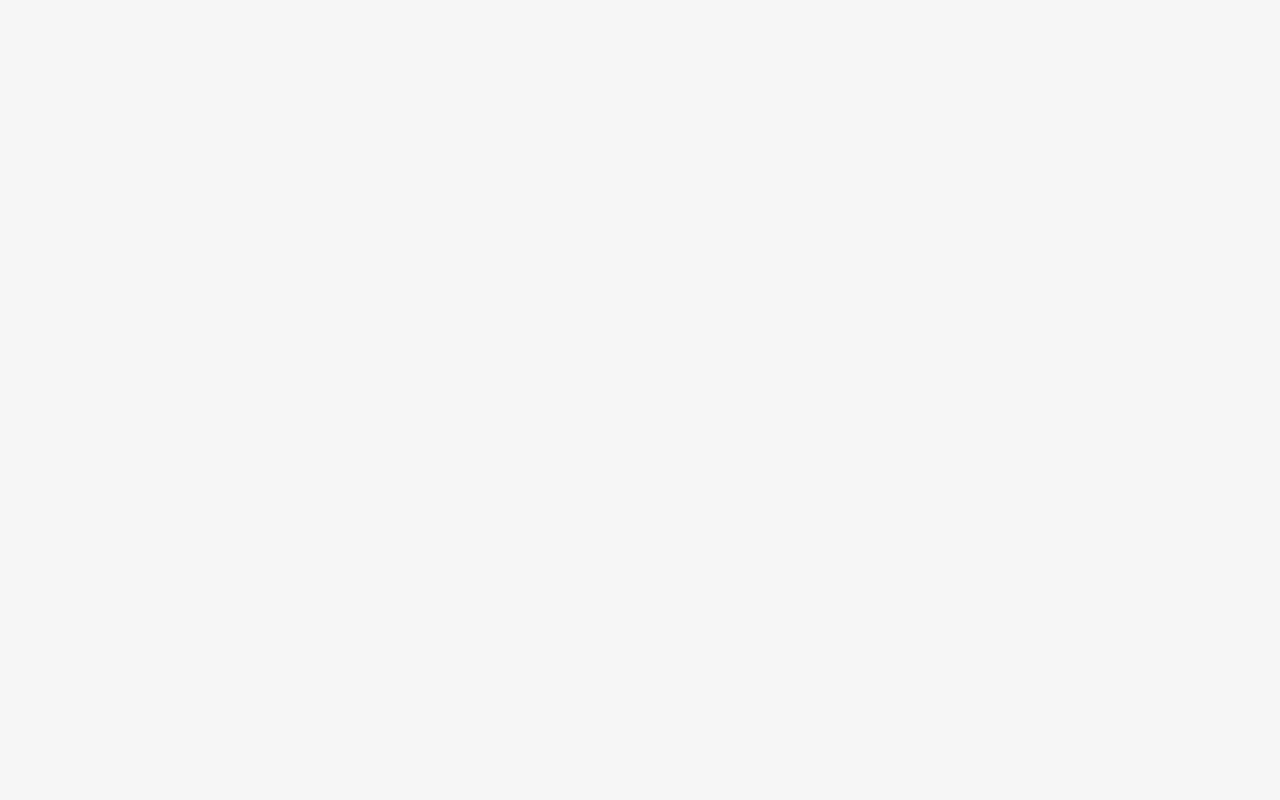
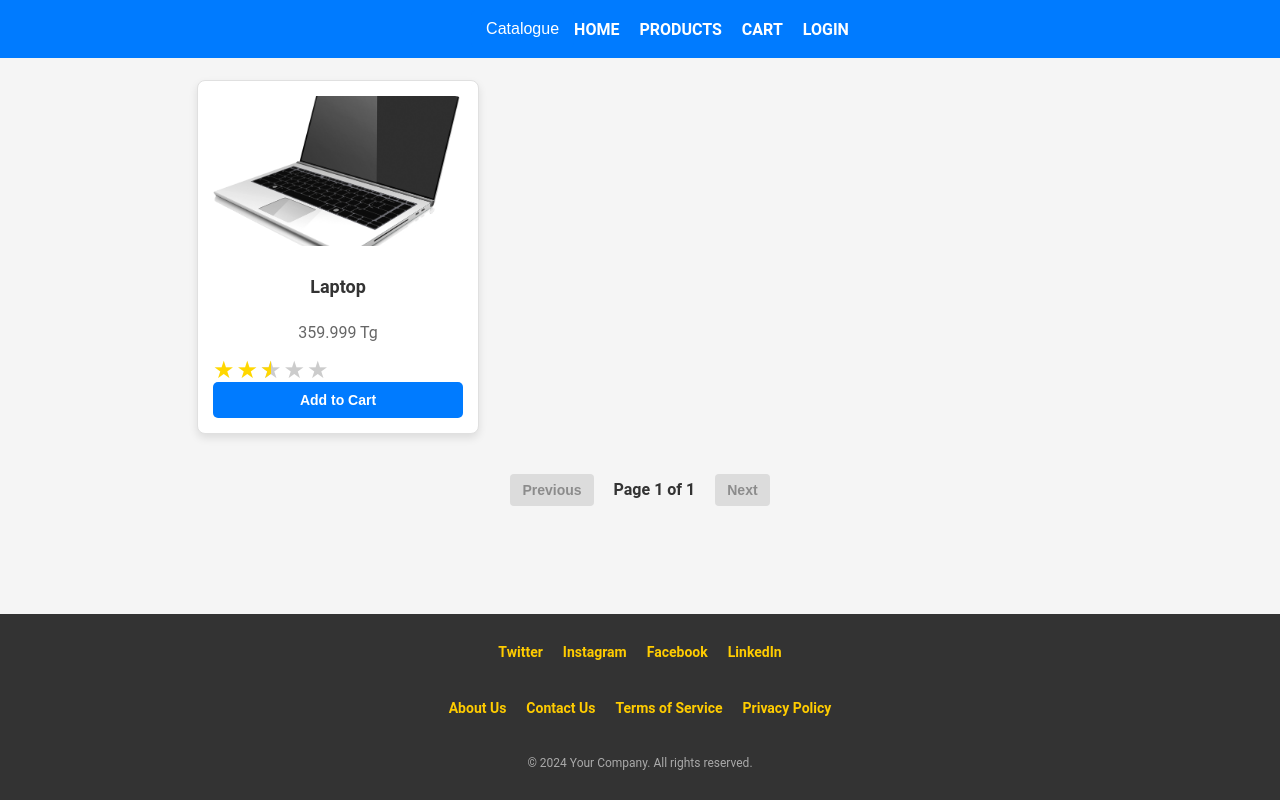
Before and after one commit to Coach-wannabe/ecommerce-vue-2, a Nuxt app: page /laptops in a window 1280 px wide. Before the commit this address had no page. Built offline with nearby package versions, Linux system fonts and the light colour scheme.

Commit message:
rating qwe

```diff
--- /dev/null
+++ b/components/product.vue
@@ -0,0 +1,190 @@
+<template>
+  <div class="products-page">
+    <!-- Product Grid -->
+    <div class="product-grid">
+      <div v-for="product in paginatedProducts" :key="product.id" class="product-card">
+        <img
+            :src="`/assets/images/${product.image}`"
+            alt="Product Image"
+            class="product-image"
+        />
+        <h2>{{ product.name }}</h2>
+        <p>{{ product.price }} Tg</p>
+        <star-rating :rating="product.rating"></star-rating>
+        <button @click="addToCart(product)">
+          {{ isInCart(product.id) ? "Remove from Cart" : "Add to Cart" }}
+        </button>
+      </div>
+    </div>
+
+    <!-- Pagination Controls -->
+    <div class="pagination">
+      <button @click="prevPage" :disabled="currentPage === 1">Previous</button>
+      <span>Page {{ currentPage }} of {{ totalPages }}</span>
+      <button @click="nextPage" :disabled="currentPage === totalPages">Next</button>
+    </div>
+  </div>
+</template>
+
+<script setup>
+import { ref, computed, defineProps } from "vue";
+import { useToast } from "vue-toastification";
+
+// Define Props
+const props = defineProps({
+  products: {
+    type: Array,
+    required: true
+  }
+});
+
+// Toast notification setup
+const toast = useToast();
+
+// Pinia store setup for cart management
+const productStore = useProductStore();
+
+// Pagination setup
+const productsPerPage = 6; // Number of products per page
+const currentPage = ref(1);
+
+// Paginated products
+const paginatedProducts = computed(() => {
+  const start = (currentPage.value - 1) * productsPerPage;
+  return props.products.slice(start, start + productsPerPage);
+});
+
+const totalPages = computed(() => Math.ceil(props.products.length / productsPerPage));
+
+const nextPage = () => {
+  if (currentPage.value < totalPages.value) currentPage.value++;
+};
+
+const prevPage = () => {
+  if (currentPage.value > 1) currentPage.value--;
+};
+
+const addToCart = (product) => {
+  if (productStore.isInCart(product.id)) {
+    productStore.removeFromCart(product.id);
+    toast.info(`${product.name} removed from the cart.`);
+  } else {
+    addToCart(product);
+    toast.success(`${product.name} added to the cart!`);
+  }
+};
+
+const isInCart = (productId) => productStore.isInCart(productId);
+
+</script>
+
+<style scoped>
+/* Styling for the Product Page */
+.products-page {
+  display: flex;
+  flex-direction: column;
+  align-items: center;
+  gap: 20px;
+  padding: 20px;
+}
+
+/* Product Grid */
+.product-grid {
+  display: grid;
+  grid-template-columns: repeat(3, 1fr);
+  gap: 20px;
+}
+
+.product-card {
+  display: flex;
+  flex-direction: column;
+  background-color: white;
+  border: 1px solid #e0e0e0;
+  border-radius: 8px;
+  padding: 15px;
+  box-shadow: 0 4px 8px rgba(0, 0, 0, 0.1);
+  text-align: center;
+}
+
+.product-card:hover {
+  transform: translateY(-5px);
+}
+
+.product-image {
+  width: 100%;
+  height: auto;
+  max-height: 150px;
+  object-fit: cover;
+  margin-bottom: 15px;
+  border-radius: 8px;
+}
+
+h2 {
+  font-size: 18px;
+  color: #333;
+  margin-bottom: 10px;
+}
+
+p {
+  font-size: 16px;
+  color: #666;
+}
+
+button {
+  background-color: #007bff;
+  color: white;
+  border: none;
+  padding: 10px 15px;
+  font-size: 14px;
+  font-weight: bold;
+  border-radius: 5px;
+  cursor: pointer;
+  transition: background-color 0.3s ease;
+}
+
+button:hover {
+  background-color: #0056b3;
+}
+
+button.in-cart {
+  background-color: #ff0000;
+}
+
+button.in-cart:hover {
+  background-color: #cc0000;
+}
+
+/* Pagination Controls */
+.pagination {
+  margin-top: 20px;
+  display: flex;
+  justify-content: center;
+  align-items: center;
+  gap: 20px;
+}
+
+.pagination button {
+  padding: 8px 12px;
+  background-color: #007bff;
+  color: white;
+  border: none;
+  border-radius: 4px;
+  cursor: pointer;
+}
+
+.pagination button:disabled {
+  background-color: #dcdcdc;
+  color: #8c8c8c;
+  cursor: not-allowed;
+}
+
+.pagination button:hover:not(:disabled) {
+  background-color: #0056b3;
+}
+
+.pagination span {
+  font-size: 16px;
+  font-weight: bold;
+  color: #333;
+}
+</style>
--- /dev/null
+++ b/layouts/default.vue
@@ -0,0 +1,99 @@
+<template>
+  <div>
+    <!-- Header with catalogue button -->
+    <header>
+      <nav>
+        <!-- Catalogue Button -->
+        <button @click="toggleCategoryDropdown">Catalogue</button>
+        <div v-if="showCategoryDropdown" class="category-dropdown">
+          <ul>
+            <li @click="selectCategory('Laptops')">Laptops</li>
+            <li @click="selectCategory('Smartphones & Tablets')">Smartphones & Tablets</li>
+            <li @click="selectCategory('Appliances')">Appliances</li>
+            <li @click="selectCategory('Accessories')">Accessories</li>
+            <li @click="selectCategory('Electronics')">Electronics</li>
+          </ul>
+        </div>
+      </nav>
+    </header>
+  </div>
+</template>
+
+<script setup>
+import { ref } from 'vue';
+import { useRouter } from 'vue-router';  // Import Nuxt's useRouter function
+
+// Toggle the category dropdown visibility
+const showCategoryDropdown = ref(false);
+const toggleCategoryDropdown = () => {
+  showCategoryDropdown.value = !showCategoryDropdown.value;
+};
+
+// Use the router to navigate
+const router = useRouter();
+
+// Handle category selection and navigation
+const selectCategory = (category) => {
+  // Construct the route path based on the selected category
+  const categoryPath = category.toLowerCase().replace(/ & /g, '-').replace(/\s/g, '-');
+  router.push(`/${categoryPath}`);  // Navigate to the category page
+  showCategoryDropdown.value = false; // Hide the dropdown after selection
+};
+</script>
+
+<style scoped>
+nav {
+  display: flex;
+  justify-content: space-between;
+  align-items: center;
+}
+
+button {
+  background-color: #007bff;
+  color: white;
+  border: none;
+  padding: 10px 15px;
+  font-size: 16px;
+  border-radius: 5px;
+  cursor: pointer;
+  transition: background-color 0.3s ease;
+}
+
+button:hover {
+  background-color: #0056b3;
+}
+
+/* Category dropdown */
+.category-dropdown {
+  position: absolute;
+  top: 40px;
+  left: 20px;
+  background-color: #f9f9f9;
+  box-shadow: 0px 4px 8px rgba(0, 0, 0, 0.1);
+  border-radius: 8px;
+  padding: 10px;
+  width: 200px;
+}
+
+.category-dropdown ul {
+  list-style: none;
+  padding: 0;
+  margin: 0;
+}
+
+.category-dropdown li {
+  padding: 10px;
+  margin-bottom: 10px;
+  cursor: pointer;
+  font-weight: bold;
+  background-color: #ffffff;
+  border-radius: 4px;
+  transition: background-color 0.3s ease, color 0.3s ease;
+  color: black;
+}
+
+.category-dropdown li:hover {
+  background-color: #007bff;
+  color: white;
+}
+</style>
--- /dev/null
+++ b/pages/laptops.vue
@@ -0,0 +1,22 @@
+<script setup lang="ts">
+
+import { ref, computed } from "vue";
+import { useToast } from "vue-toastification";
+import { useProductStore } from "~/stores/productStore";
+
+const productStore = useProductStore()
+const laptops = computed(() => productStore.filteredProducts.filter((product) => product.category === "Laptops"));
+
+
+</script>
+
+<template>
+
+  <product :products="laptops"></product>
+
+
+</template>
+
+<style scoped>
+
+</style>
```
Also changed, not shown: layouts/catalogue.vue (added, +11 -0 lines).
